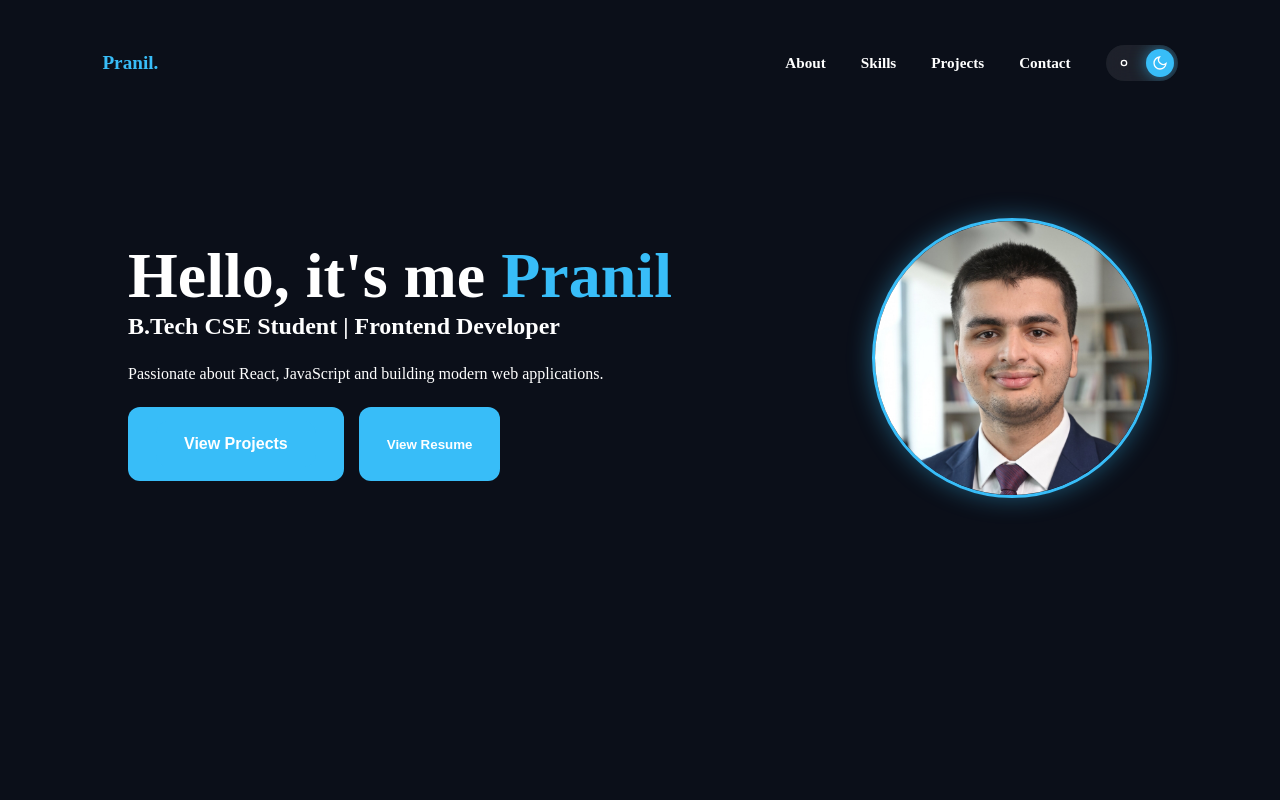
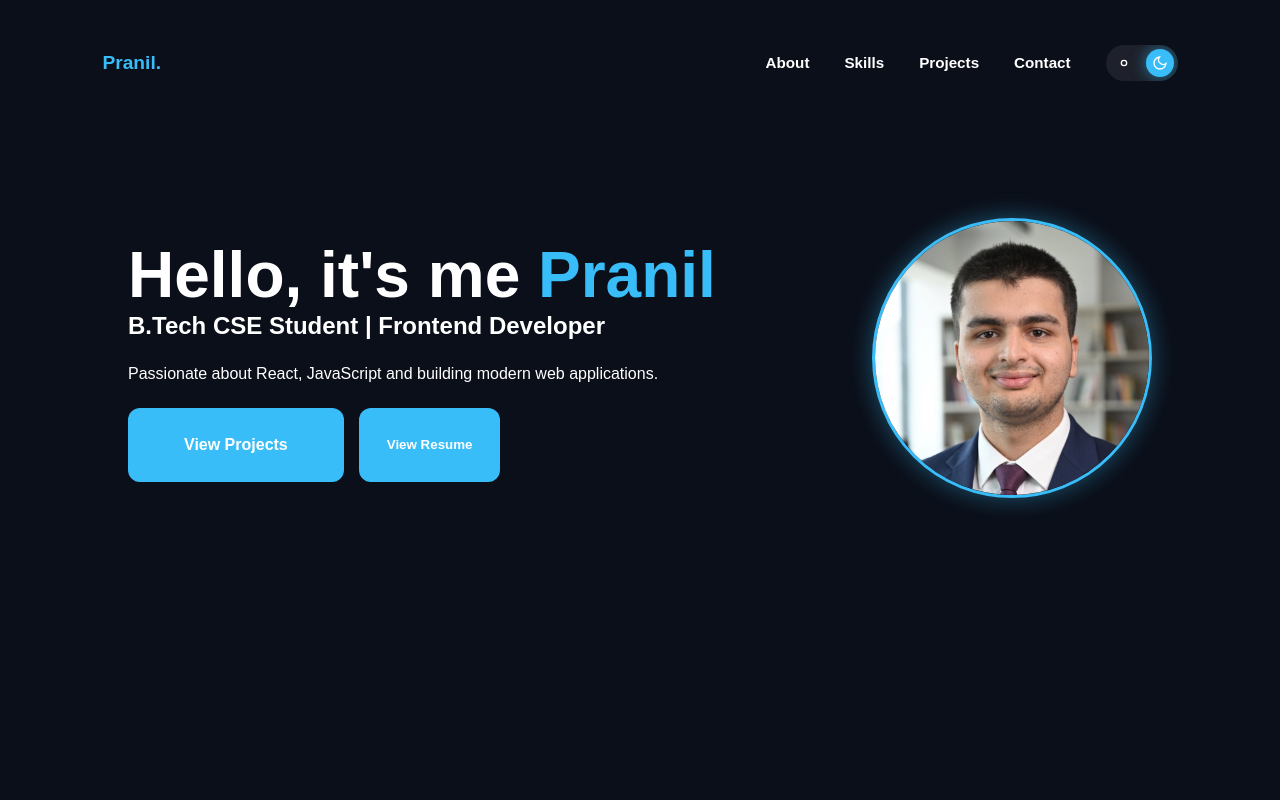
Before and after one commit to PRANIL-3102/PORTFOLIO, a React app in the folder portfolio/: page / in a window 1280 px wide. Shown: the top 800 px of the page. Built offline with nearby package versions, Linux system fonts and the light colour scheme; the HTML template or start-up script is replaced by a standard one.

Commit message:
Update index.css

```diff
--- a/portfolio/src/index.css
+++ b/portfolio/src/index.css
@@ -7,7 +7,7 @@
 body {
   background: var(--bg);
   color: var(--text);
-  font-family:cursive;
+  font-family: 'Poppins', sans-serif;
 }
 
 .navbar {
```
